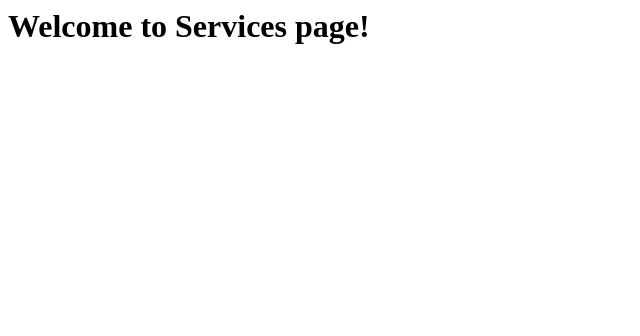
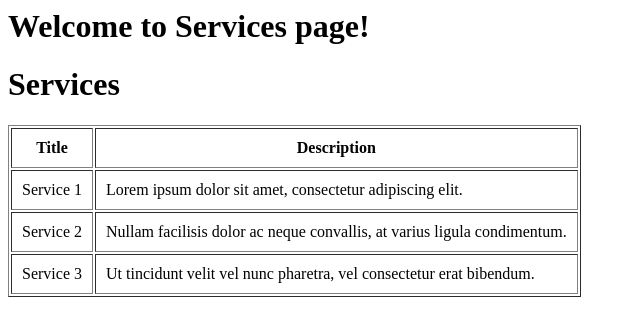
Before and after one commit to amardeep-soni/DjangoLearning, a Django app: page /services/ in a window 1280 px wide. Shown: the top 336 px of the page, without its empty margins (0-640 px from the left). Run offline with Django 5.2, Linux system fonts and the light colour scheme.

Commit message:
passing datas from django view to template and using forLoop and  if else

```diff
--- a/portfolio/views.py
+++ b/portfolio/views.py
@@ -3,15 +3,39 @@ from django.shortcuts import render
 
 
 def HomePage(request):
-    return render(request, "index.html")
+    data = {
+        "title": "Home",
+        "heading": "Welcome to My Portfolio",
+        "paragraph": "This is a simple portfolio template built using Django.",
+        "isActive": True,
+    }
+    return render(request, "index.html", data)
 
 
 def AboutPage(request):
     return render(request, "about.html")
 
 
+
 def ServicePage(request):
-    return render(request, "services.html")
+    data = {
+        "services": [
+            {
+                "title": "Service 1",
+                "description": "Lorem ipsum dolor sit amet, consectetur adipiscing elit.",
+            },
+            {
+                "title": "Service 2",
+                "description": "Nullam facilisis dolor ac neque convallis, at varius ligula condimentum.",
+            },
+            {
+                "title": "Service 3",
+                "description": "Ut tincidunt velit vel nunc pharetra, vel consectetur erat bibendum.",
+            },
+        ],
+    }
+    return render(request, "services.html", data)
+
 
 def ContactPage(request):
     return render(request, "contact.html")
--- a/templates/services.html
+++ b/templates/services.html
@@ -5,5 +5,19 @@
 
   <body>
     <h1>Welcome to Services page!</h1>
+
+    <h1>Services</h1>
+    <table border="1" cellpadding="10">
+      <tr>
+        <th>Title</th>
+        <th>Description</th>
+      </tr>
+      {% for service in services %}
+      <tr>
+        <td>{{service.title}}</td>
+        <td>{{service.description}}</td>
+      </tr>
+      {% endfor %}
+    </table>
   </body>
 </html>
```
Also changed, not shown: templates/index.html (+27 -2 lines).
